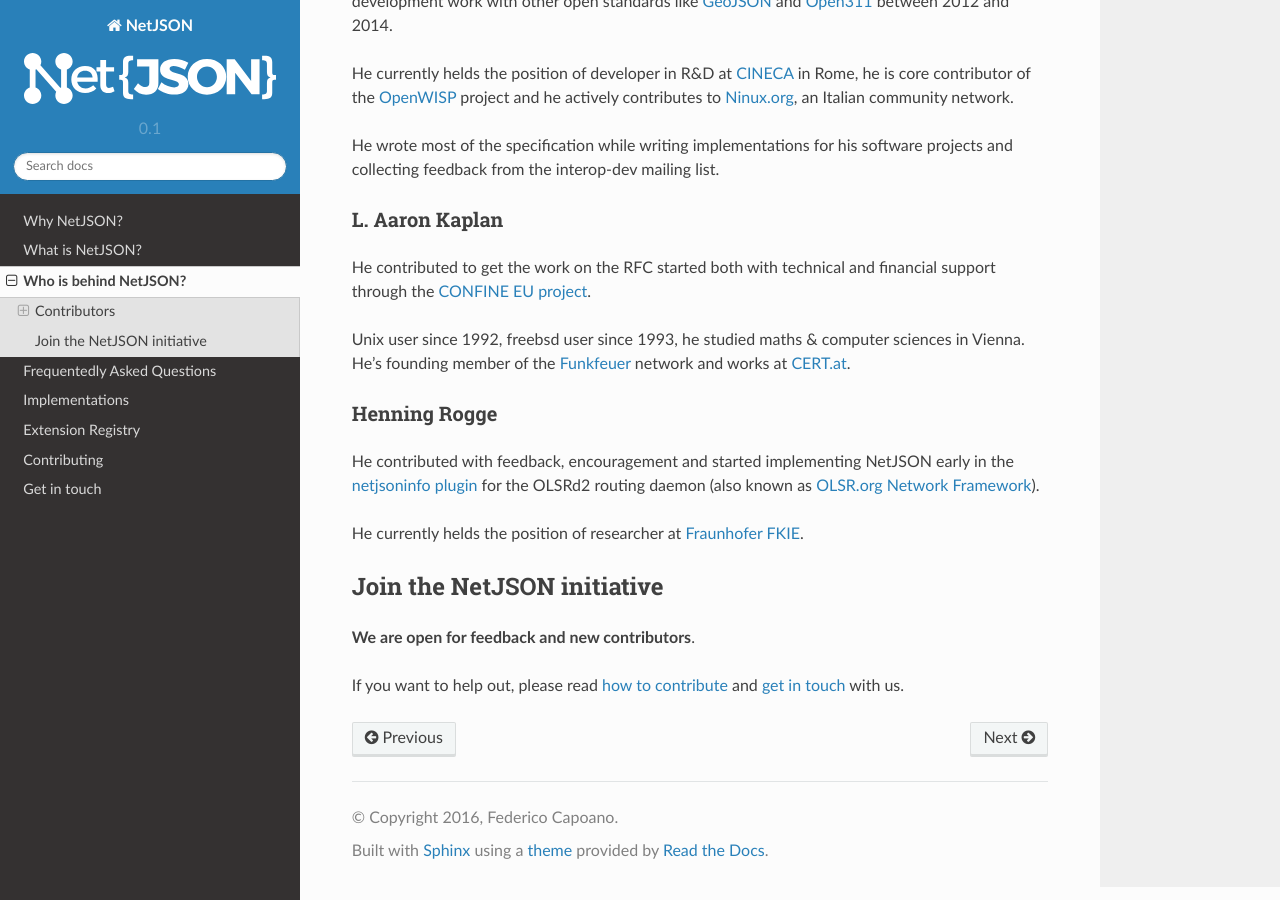
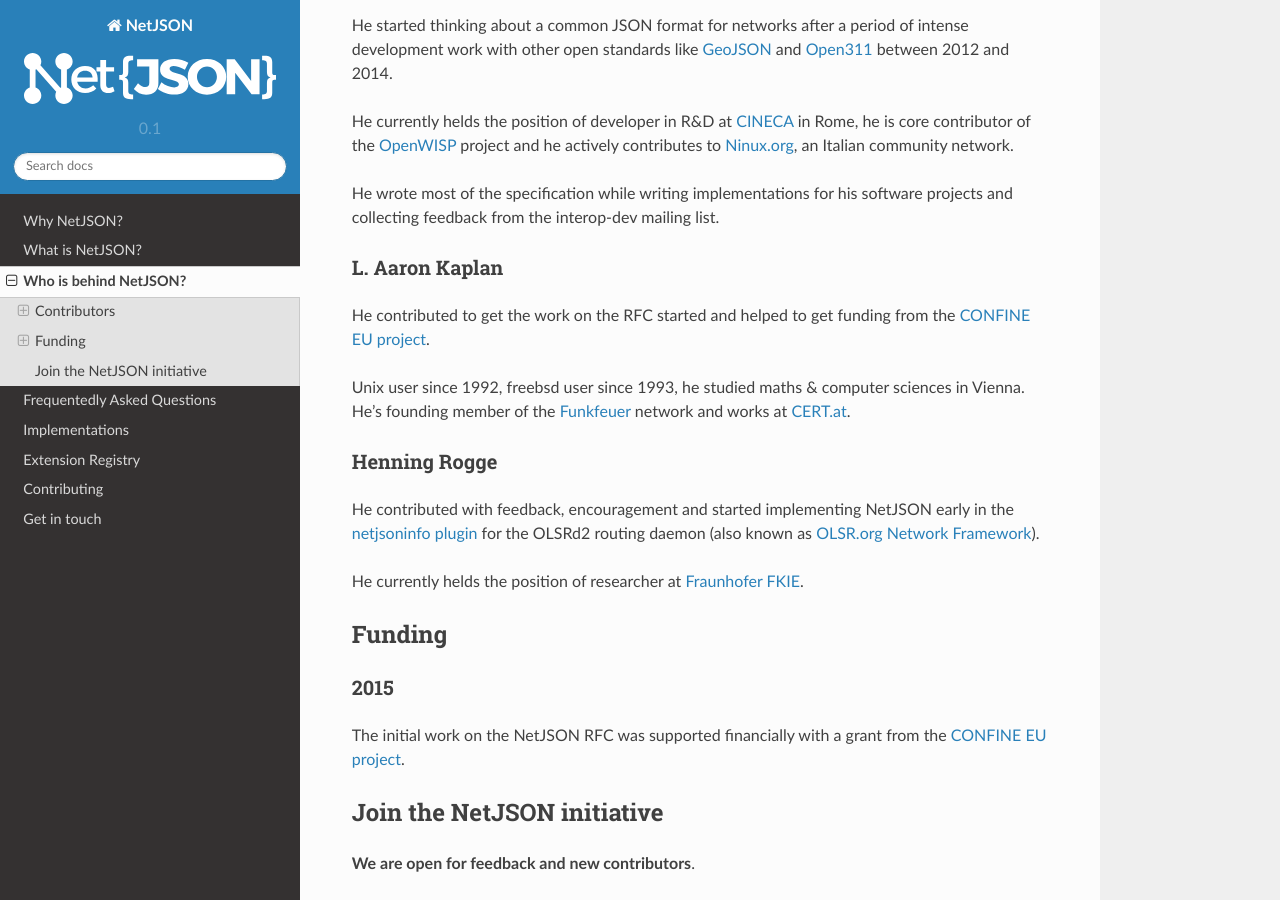
Before and after one commit to netjson/netjson, a Sphinx documentation site: the page built from docs/source/who.rst, in a window 1280 px wide and 900 px high, scrolled down 784 px. Built offline with Sphinx 7.4.7 and the Read the Docs theme 2.0.0, drawn with Linux system fonts in a browser that asks for light colours.

Commit message:
[docs] Added funding (2015) section

```diff
--- a/docs/source/who.rst
+++ b/docs/source/who.rst
@@ -44,8 +44,8 @@
 L. Aaron Kaplan
 ^^^^^^^^^^^^^^^
 
-He contributed to get the work on the RFC started both with technical and financial
-support through the `CONFINE EU project <https://confine-project.eu/>`_.
+He contributed to get the work on the RFC started and helped to get funding from the
+`CONFINE EU project <https://confine-project.eu/>`_.
 
 Unix user since 1992, freebsd user since 1993, he studied maths & computer sciences
 in Vienna. He's founding member of the `Funkfeuer <https://www.funkfeuer.at/>`_ network
@@ -62,6 +62,15 @@
 He currently helds the position of researcher at `Fraunhofer FKIE
 <https://www.fkie.fraunhofer.de/en.html>`_.
 
+Funding
+-------
+
+2015
+^^^^
+
+The initial work on the NetJSON RFC was supported financially with a grant from the
+`CONFINE EU project <https://confine-project.eu/>`_.
+
 Join the NetJSON initiative
 ---------------------------
 
```
